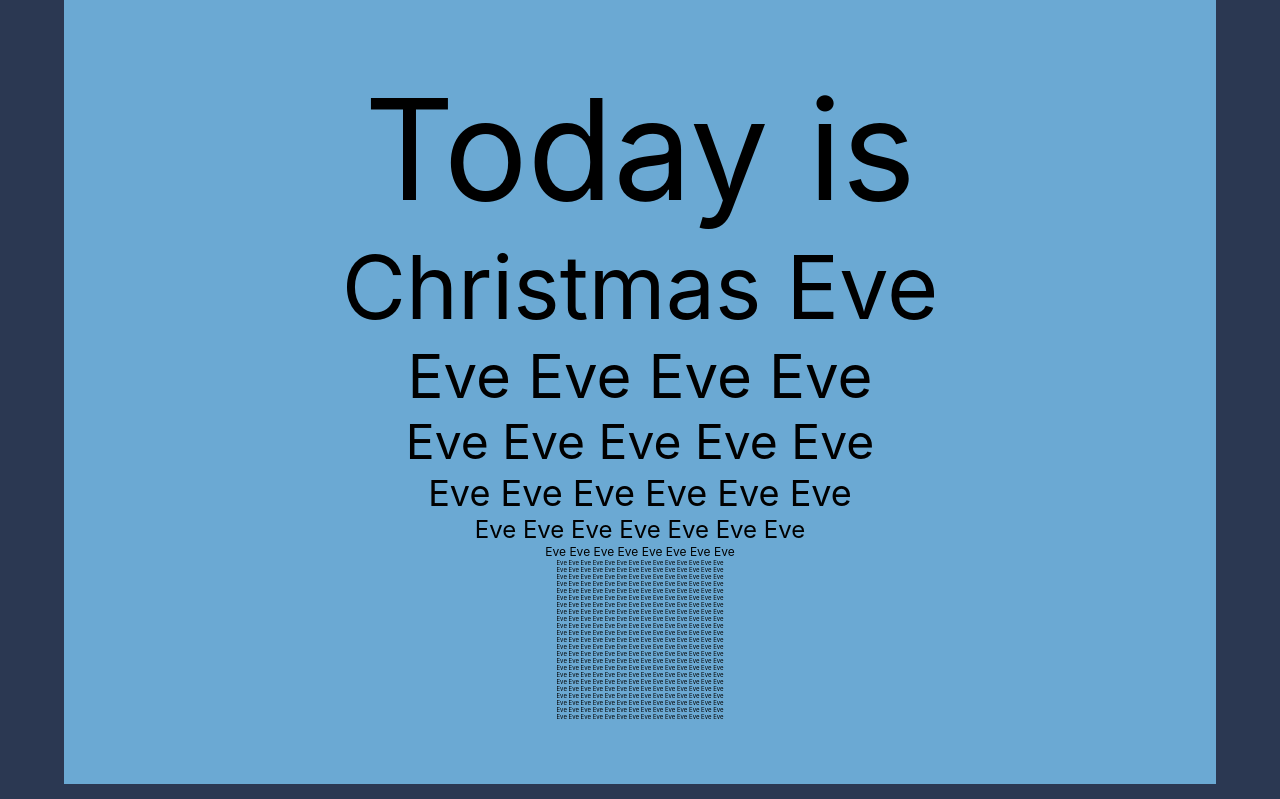
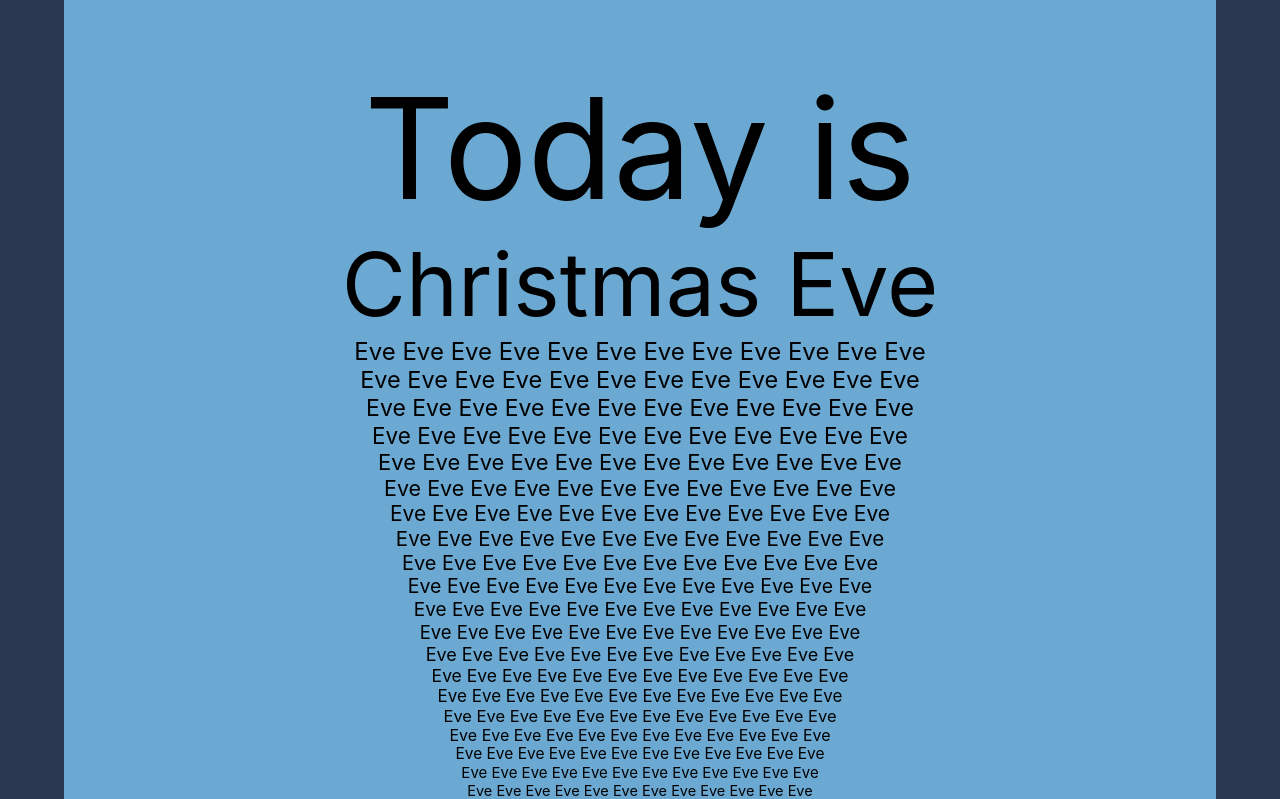
Before and after one commit to andremov/ChristmasEveProject, a React (Create React App) app in the folder christmaseve/: page / in a window 1280 px wide. Shown: the top 799 px of the page. Built offline with nearby package versions, Linux system fonts and the light colour scheme.

Commit message:
i guess this works

```diff
--- a/christmaseve/src/App.css
+++ b/christmaseve/src/App.css
@@ -1,6 +1,7 @@
 body {
   font-size: 25%;
   background-color: #2b3852;
+  line-height: 1.2;
 }
 
 .color-blue {
--- a/christmaseve/src/Components/ChristmasDay.js
+++ b/christmaseve/src/Components/ChristmasDay.js
@@ -20,14 +20,14 @@ export class ChristmasDay extends Component {
         let rows = [];
         if (diff !== 0) {
 
-            let rowWords = 4;
+            let rowWords = 12;
             let row = 0;
             let w = diff-1;
             while (w > 0) {
                 rows[row] = [];
                 rows[row].key = row;
                 rows[row].words = [];
-                rows[row].size = (15-(3*row))+'em';
+                rows[row].size = (6-(0.125*row))+'em';
                 for (let word = 0; word < rowWords; word++) {
                     rows[row].words[word] = [];
                     rows[row].words[word].name = 'Eve';
@@ -35,10 +35,7 @@ export class ChristmasDay extends Component {
                 }
                 w -= rowWords;
                 row ++;
-                rowWords ++;
-                if (rowWords > 8) {
-                    rowWords = 14;
-                }
+                rowWords += 0;
             }
         }
         this.setState({
```
